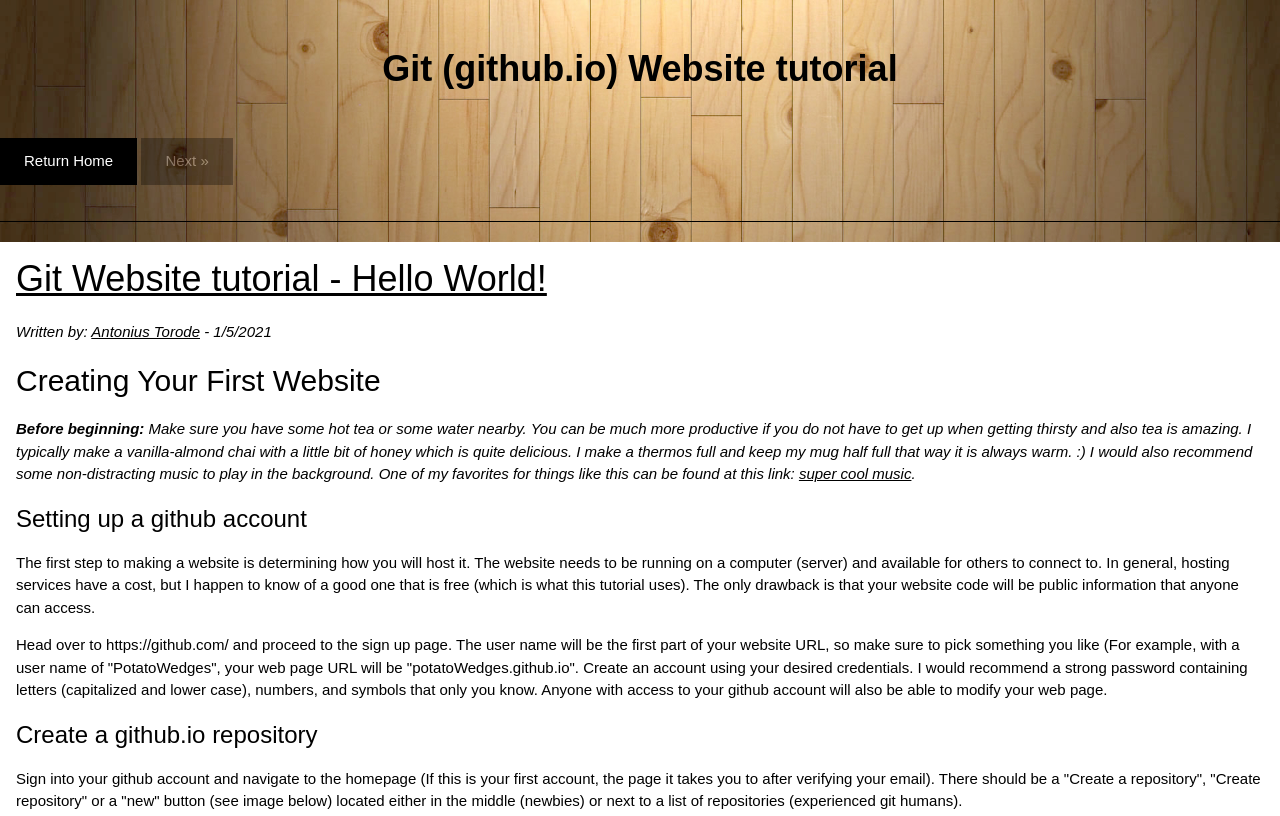
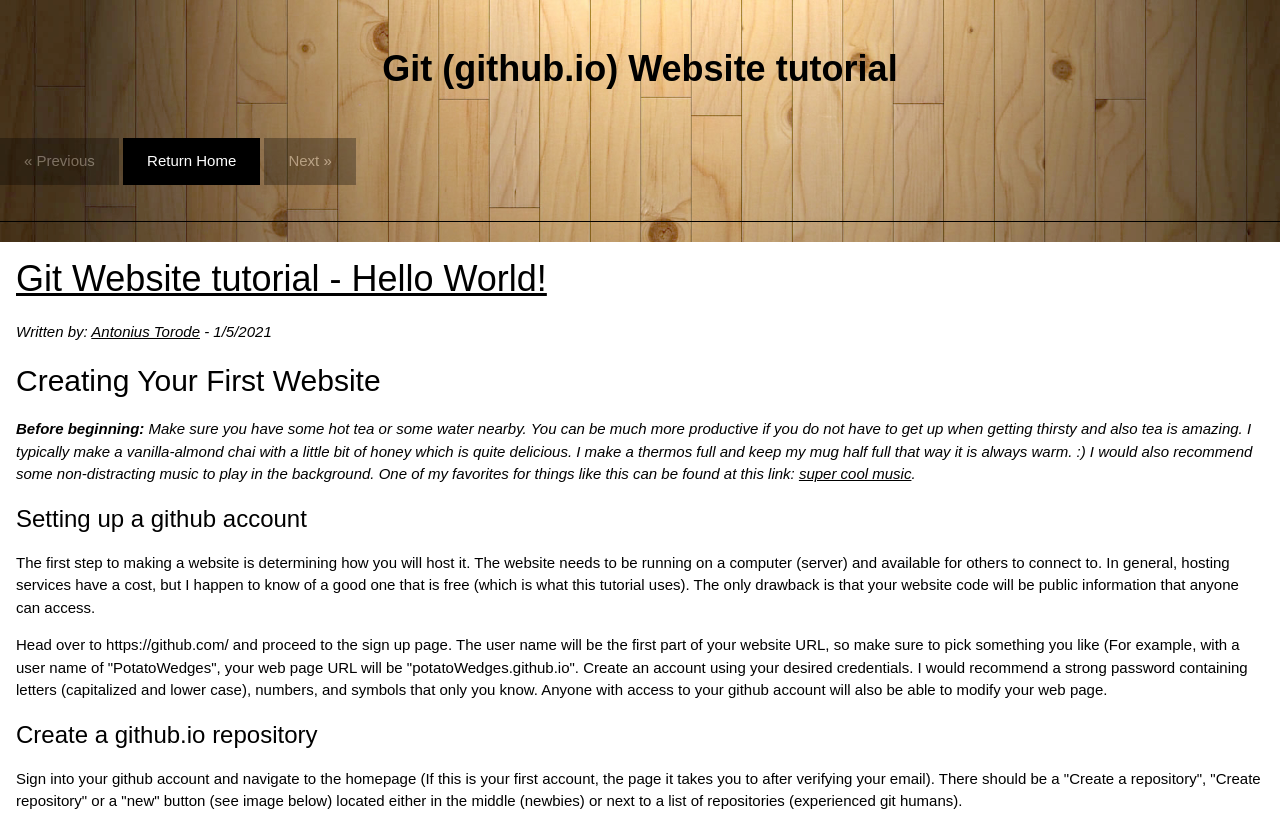
Before and after one commit to GitWebsiteTutorial/GitWebsiteTutorial.github.io, a website: page helloWorld.html in a window 1280 px wide. Shown: the top 816 px of the page. Drawn offline with Linux system fonts and the light colour scheme; a web font is replaced by a local one.

Commit message:
Added previous button to articles.

```diff
--- a/helloWorld.html
+++ b/helloWorld.html
@@ -56,6 +56,7 @@
         <h1><b>Git (github.io) Website tutorial</b></h1>
     </header>
 
+    <button class="w3-button w3-black w3-padding-large w3-margin-bottom w3-disabled">« Previous</button>
     <a href="index.html"><button class="w3-button w3-black w3-padding-large w3-margin-bottom">Return Home</button></a>
     <button class="w3-button w3-black w3-padding-large w3-margin-bottom w3-disabled">Next »</button>
     <hr>
@@ -133,6 +134,7 @@
     </div>
 
     <hr>
+    <button class="w3-button w3-black w3-padding-large w3-margin-bottom w3-disabled">« Previous</button>
     <a href="index.html"><button class="w3-button w3-black w3-padding-large w3-margin-bottom">Return Home</button></a>
     <button class="w3-button w3-black w3-padding-large w3-margin-bottom w3-disabled">Next »</button>
 
```
